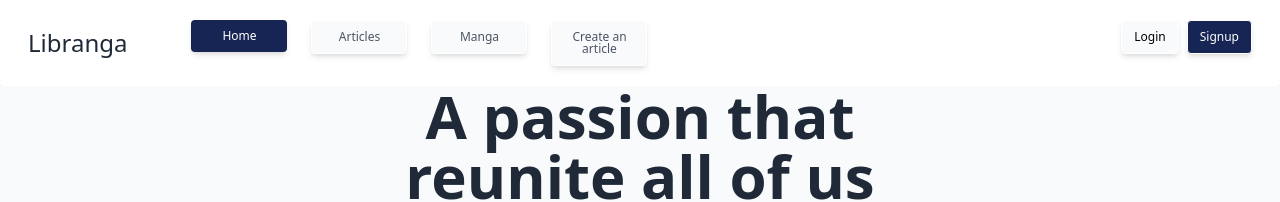
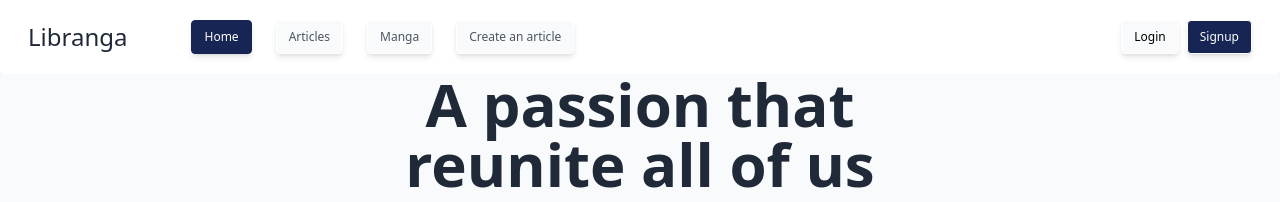
Before and after one commit to HugoLaurent/Libranga-front, a React app: page / in a window 1280 px wide. Shown: the top 202 px of the page. Built offline with nearby package versions, Linux system fonts and the light colour scheme; no server answers; the HTML template or start-up script is replaced by a standard one.

Commit message:
style: fix create an article button

```diff
--- a/src/components/buttons/NavigationButton.tsx
+++ b/src/components/buttons/NavigationButton.tsx
@@ -21,9 +21,9 @@ function NavigationButton({
         }}
         className={`${
           style[styleIndex]
-            ? 'bg-blue-950 text-white'
+            ? 'whitespace-nowrap border border-blue-950 bg-blue-950 text-white'
             : 'border border-white bg-gray-50 text-gray-600'
-        }  w-24 cursor-pointer rounded px-3 py-2.5  text-xs font-normal leading-3 shadow-md focus:outline-none `}
+        }  w-fit cursor-pointer whitespace-nowrap rounded px-3  py-2.5 text-xs font-normal leading-3 shadow-md focus:outline-none `}
       >
         {title}
       </button>
```
